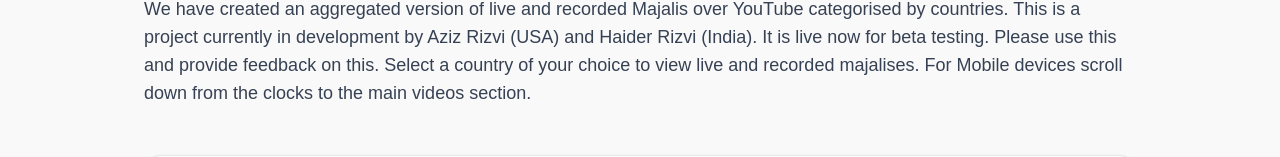
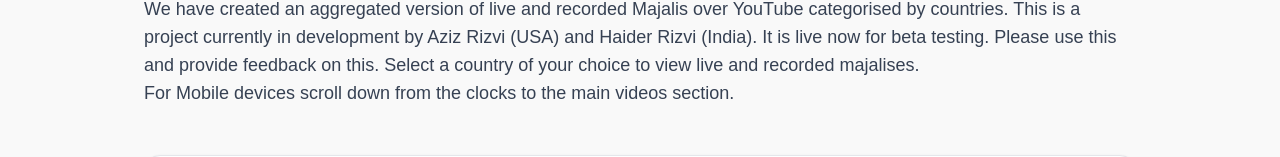
Before and after one commit to rizvi-haider/world-majalis-ts, a Next.js app: page /about in a window 1280 px wide. Shown: the part 187-344 px from the top of the page. Built offline with nearby package versions, Linux system fonts and the light colour scheme.

Commit message:
Updated about us

```diff
--- a/app/about/page.tsx
+++ b/app/about/page.tsx
@@ -4,7 +4,9 @@
       <h1 className="text-3xl font-bold mb-6 border-b-2 border-gray-800 pb-2">About Us</h1>
       <p className="text-gray-700 text-lg">
         We have created an aggregated version of live and recorded Majalis over YouTube categorised by countries. This is a project currently in development by Aziz Rizvi (USA) and Haider Rizvi (India). It is live now for beta testing. Please use this and provide feedback on this. Select a country of your choice to view live and recorded majalises.
+      </p>
 
+      <p className="text-gray-700 text-lg">
         For Mobile devices scroll down from the clocks to the main videos section.
       </p>
 
```
